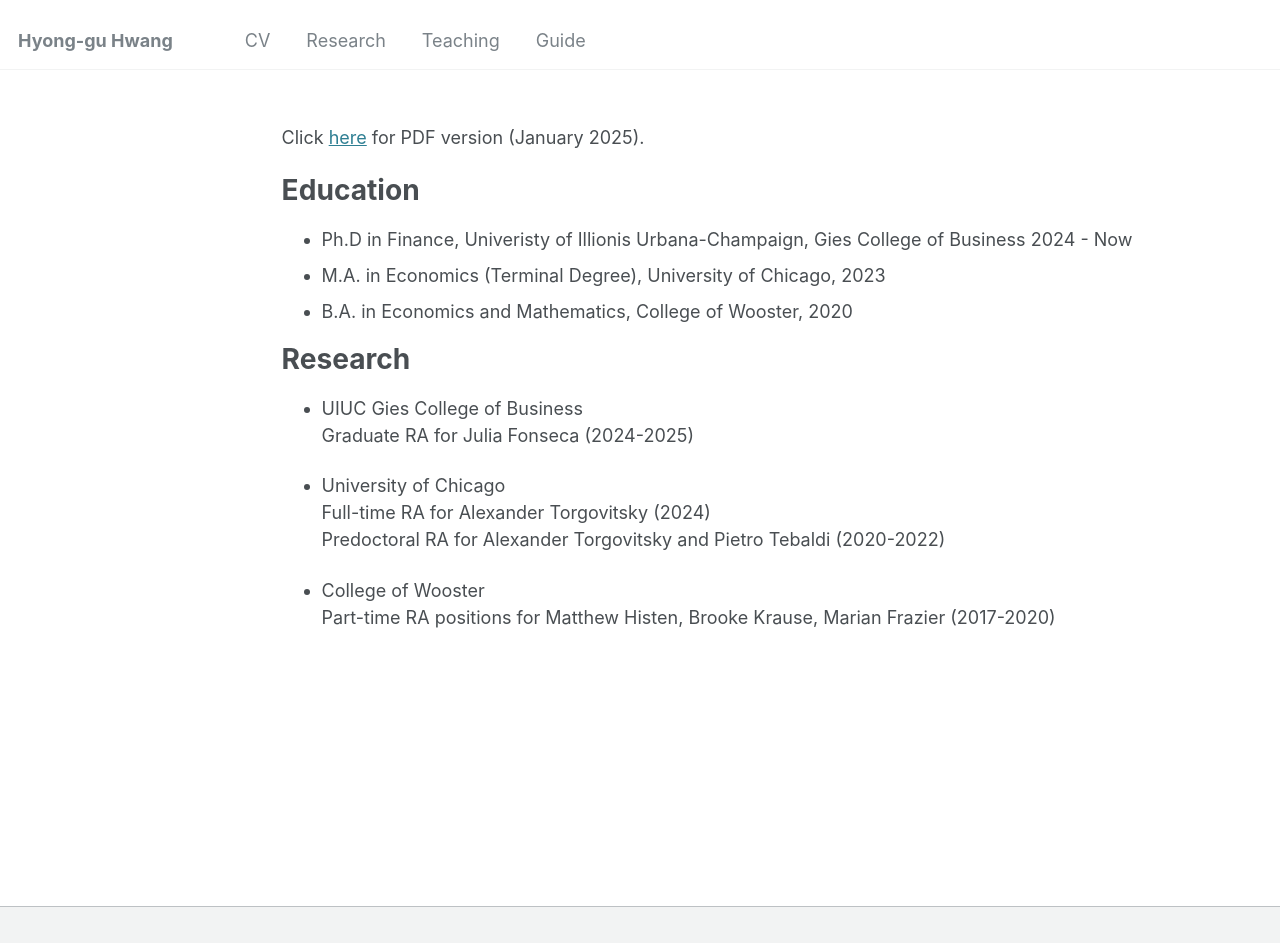
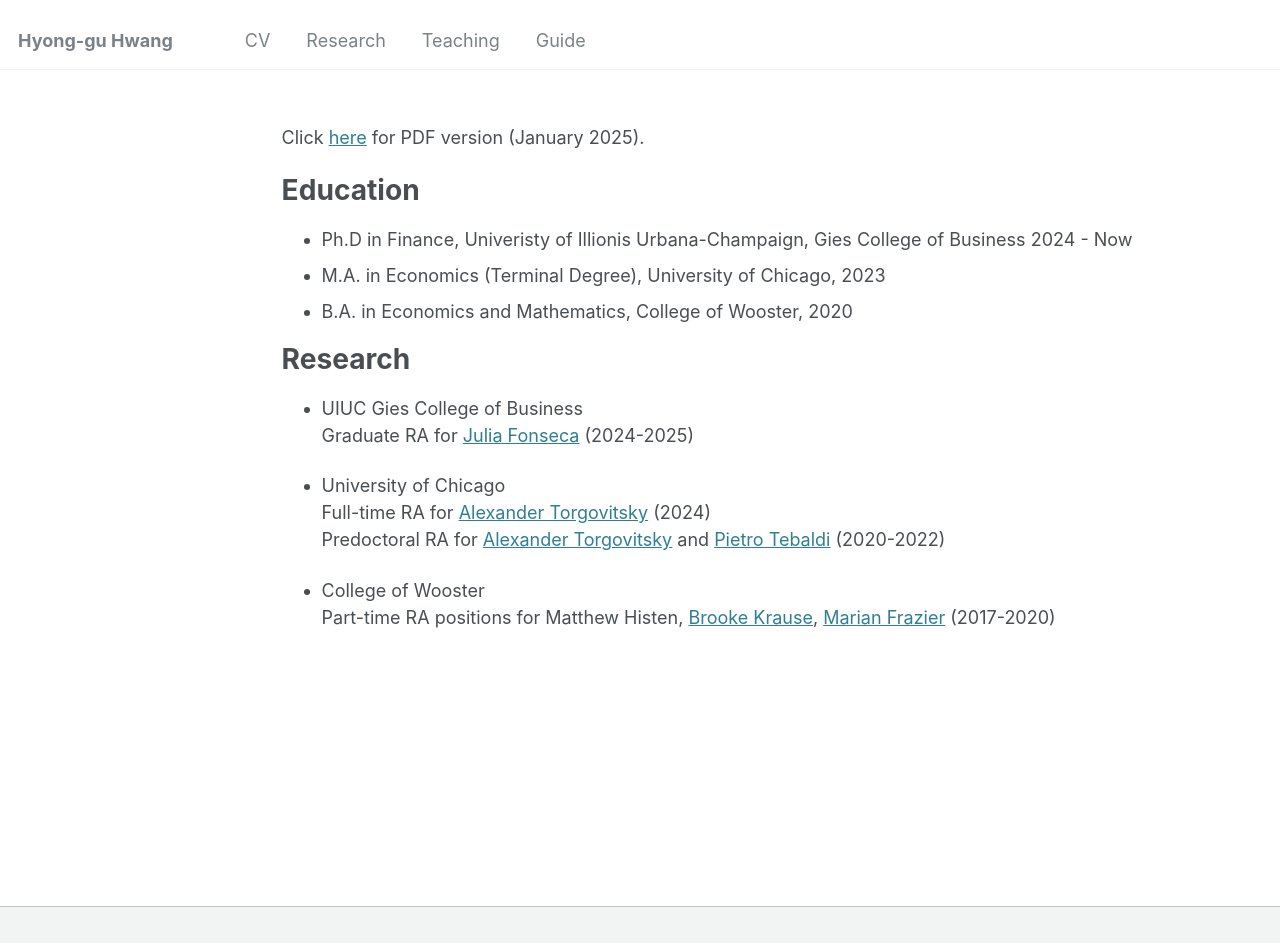
Before and after one commit to hyonggu-hwang/hyonggu-hwang.github.io, a Jekyll site: the page built from _pages/cv.md, in a window 1280 px wide and 943 px high. Built offline with Jekyll 4.4.1, drawn with Linux system fonts in a browser that asks for light colours; part of the change alters nothing that is shown.

Commit message:
cv faculty websites

```diff
--- a/_pages/cv.md
+++ b/_pages/cv.md
@@ -20,11 +20,11 @@ Education
 Research
 ======
 * UIUC Gies College of Business<br>
-  Graduate RA for Julia Fonseca (2024-2025)
+  Graduate RA for [Julia Fonseca](https://www.juliafonseca.com) (2024-2025)
 
 * University of Chicago<br>
-  Full-time RA for Alexander Torgovitsky (2024)<br>
-  Predoctoral RA for Alexander Torgovitsky and Pietro Tebaldi (2020-2022)
+  Full-time RA for [Alexander Torgovitsky](https://a-torgovitsky.github.io) (2024)<br>
+  Predoctoral RA for [Alexander Torgovitsky](https://a-torgovitsky.github.io) and [Pietro Tebaldi](https://www.pietrotebaldi.com) (2020-2022)
 
 * College of Wooster<br>
-  Part-time RA positions for Matthew Histen, Brooke Krause, Marian Frazier (2017-2020)
+  Part-time RA positions for Matthew Histen, [Brooke Krause](https://sites.google.com/view/brookekrause/home), [Marian Frazier](https://wooster.edu/bio/mafrazier/) (2017-2020)
```
